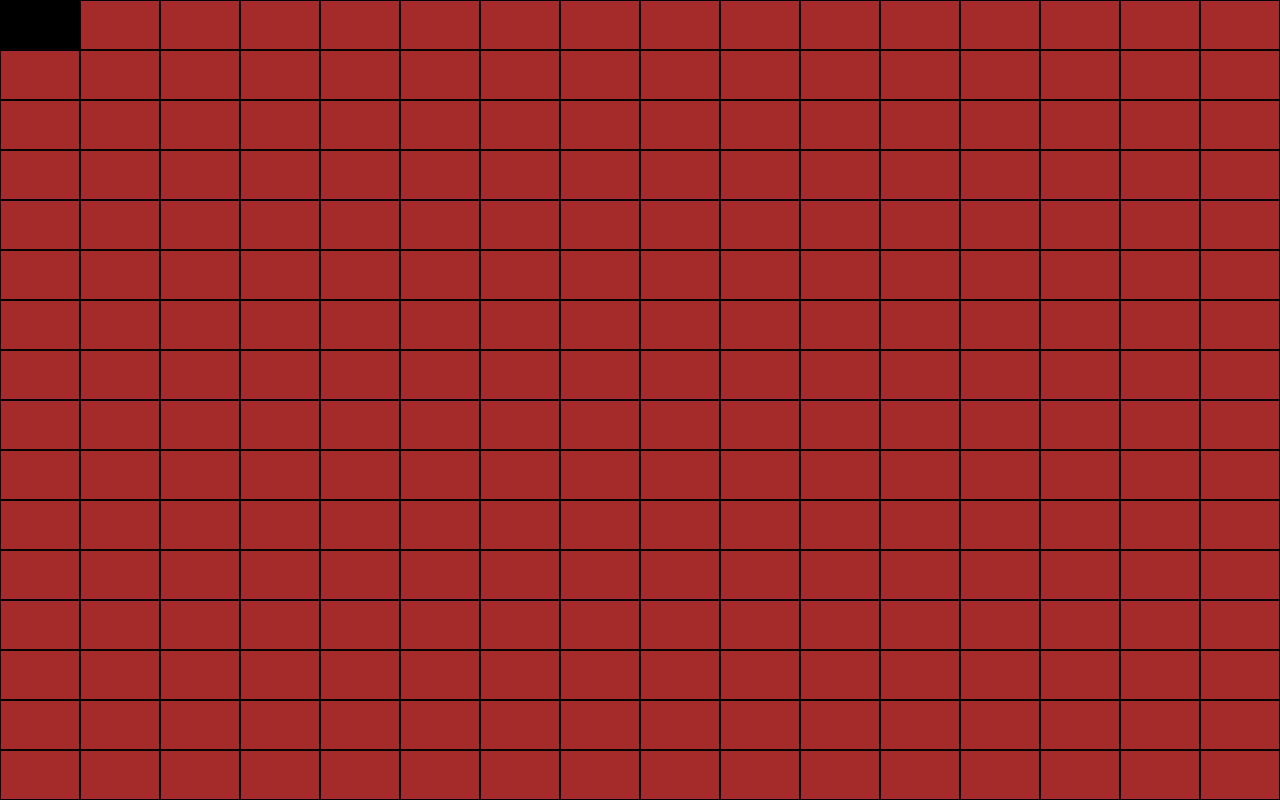
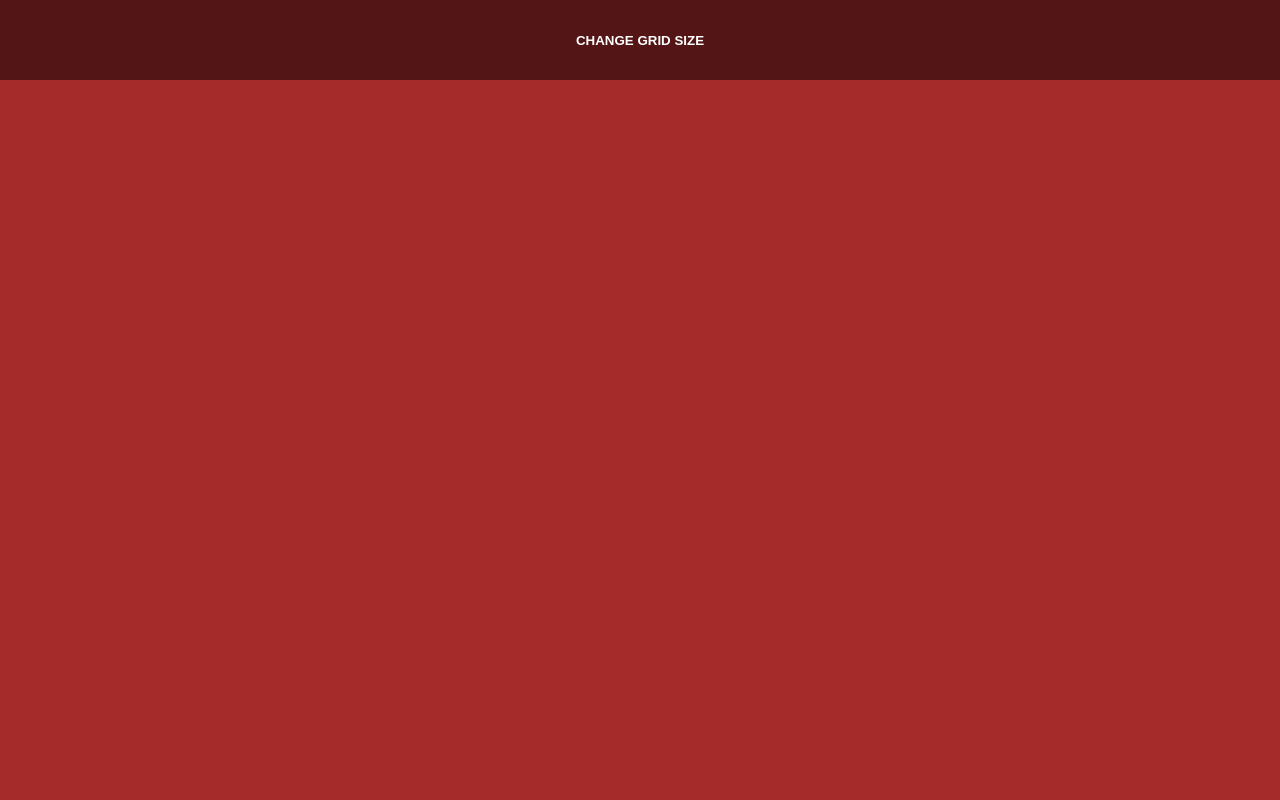
Before and after one commit to Faheem-T/etch-a-sketch, a plain HTML site: page index.html in a window 1280 px wide. Drawn offline with Linux system fonts and the light colour scheme.

Commit message:
implement button to change grid size

```diff
--- a/index.html
+++ b/index.html
@@ -7,6 +7,9 @@
     <title>etch-a-sketch</title>
 </head>
 <body>
+    <div id="buttonContainer">
+        <button id="changeGridButton">CHANGE GRID SIZE</button>
+    </div>
     <div id="container"></div>
 
     <script src="scripts.js"></script>
--- a/scripts.js
+++ b/scripts.js
@@ -1,10 +1,14 @@
+// creates a grid of n x n brown boxes
+function createGrid(n){
     const container = document.querySelector("#container");
+    // clearing the container for next render
+    container.innerHTML = "";
 
-for (let i = 0; i < 16; i++) {
+    for (let i = 0; i < n; i++) {
         const row = document.createElement("div");
         row.setAttribute("class", "row");
         container.appendChild(row);
-    for (let j = 0; j < 16; j++) {
+        for (let j = 0; j < n; j++) {
             const box = document.createElement("div");
             box.setAttribute("class", "box");
             row.appendChild(box);
@@ -19,3 +23,18 @@ for (let i = 0; i < 16; i++) {
             });
         }
     }
+}
+
+// default first render is 16 x 16
+createGrid(16);
+
+// button that changes the dimensions of the grid
+const changeButton = document.querySelector("#changeGridButton");
+changeButton.addEventListener("click", function(){
+    let number = prompt("Enter grid size:");
+    number = +number;
+    if (number > 0 && number <= 100) {
+        console.log(number + ":" + typeof(number));
+        createGrid(number);
+    }
+});
--- a/styles.css
+++ b/styles.css
@@ -5,11 +5,10 @@
 }
 
 #container {
-    /* padding: 1rem; */
     display: flex;
     flex-direction: column;
     align-items: stretch;
-    height: 100vh;
+    height: 90vh;
 }
 
 .row {
@@ -20,7 +19,27 @@
 .box {
     flex: 1;
     text-align: center;
-    border: solid 1px black;
     background-color: brown;
     color: white;
 }
+
+#buttonContainer {
+    height: 10vh;
+    display: flex;
+    justify-content: center;
+    align-items: stretch;
+}
+
+#changeGridButton {
+    /* background-color: white; */
+    background-color: #531515;
+    color: white;
+    padding: 2em;
+    border: none;
+    flex: 1;
+    font-weight: 900;
+}
+
+#changeGridButton:active {
+    background-color: rgb(238, 234, 234);
+}
```
Lines whose indentation alone changed are shown as unchanged.
